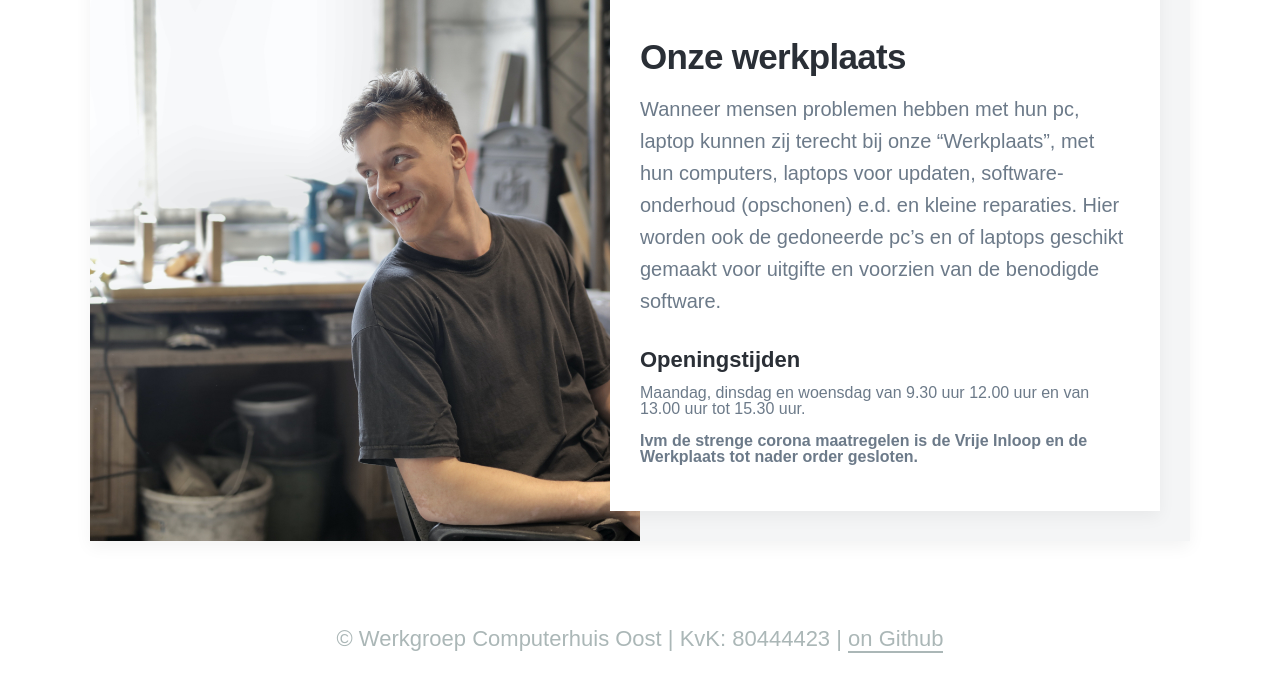
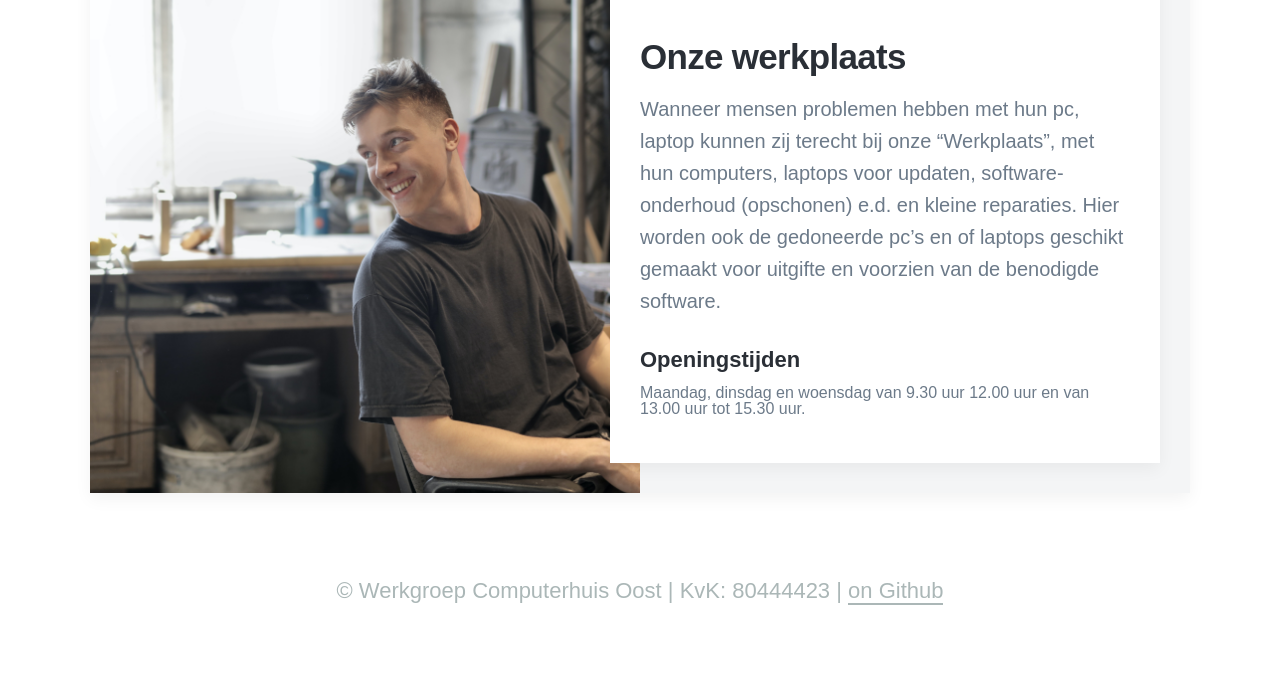
Before and after one commit to computerhuis/computerhuis.github.io, a Jekyll site: the page built from werkplaats.html, in a window 1280 px wide, cut to the strip 619-1371 px from the top of the page. Shown: the top 692 px of the strip. Built offline with Jekyll 4.4.1, drawn with Linux system fonts in a browser that asks for light colours; some web fonts are replaced.

Commit message:
openingstijden bijwerken

```diff
--- a/openingstijden.html
+++ b/openingstijden.html
@@ -16,12 +16,8 @@
                 <h4>Werkplaats</h4>
                 Maandag, dinsdag en woensdag van 9.30 uur 12.00 uur en van 13.00 uur tot 15.30 uur.
                 <br>
-                <br>
                 <h4>Vrije Inloop</h4>
-                Elke maandag van 13.00 uur tot 15.30 uur en elke woensdag van 9.30 uur tot 12.00 uur.
-                <br>
-                <br>
-                <b>Ivm de strenge corona maatregelen is de Vrije Inloop en de Werkplaats tot nader order gesloten.</b>
+                Elke maandag en elke woensdag van 9.30 uur tot 12.00 uur.
                 <br>
                 <br>
                 Cursussen en workshops worden gepland op andere tijdstippen en/of dagen, die via nieuwsbrieven bekend
--- a/werkplaats.html
+++ b/werkplaats.html
@@ -18,9 +18,6 @@
                 van de benodigde software.
                 <h4>Openingstijden</h4>
                 Maandag, dinsdag en woensdag van 9.30 uur 12.00 uur en van 13.00 uur tot 15.30 uur.
-                <br>
-                <br>
-                <b>Ivm de strenge corona maatregelen is de Vrije Inloop en de Werkplaats tot nader order gesloten.</b>
             </p>
         </div>
     </div>
```
Also changed, not shown: README.md.
